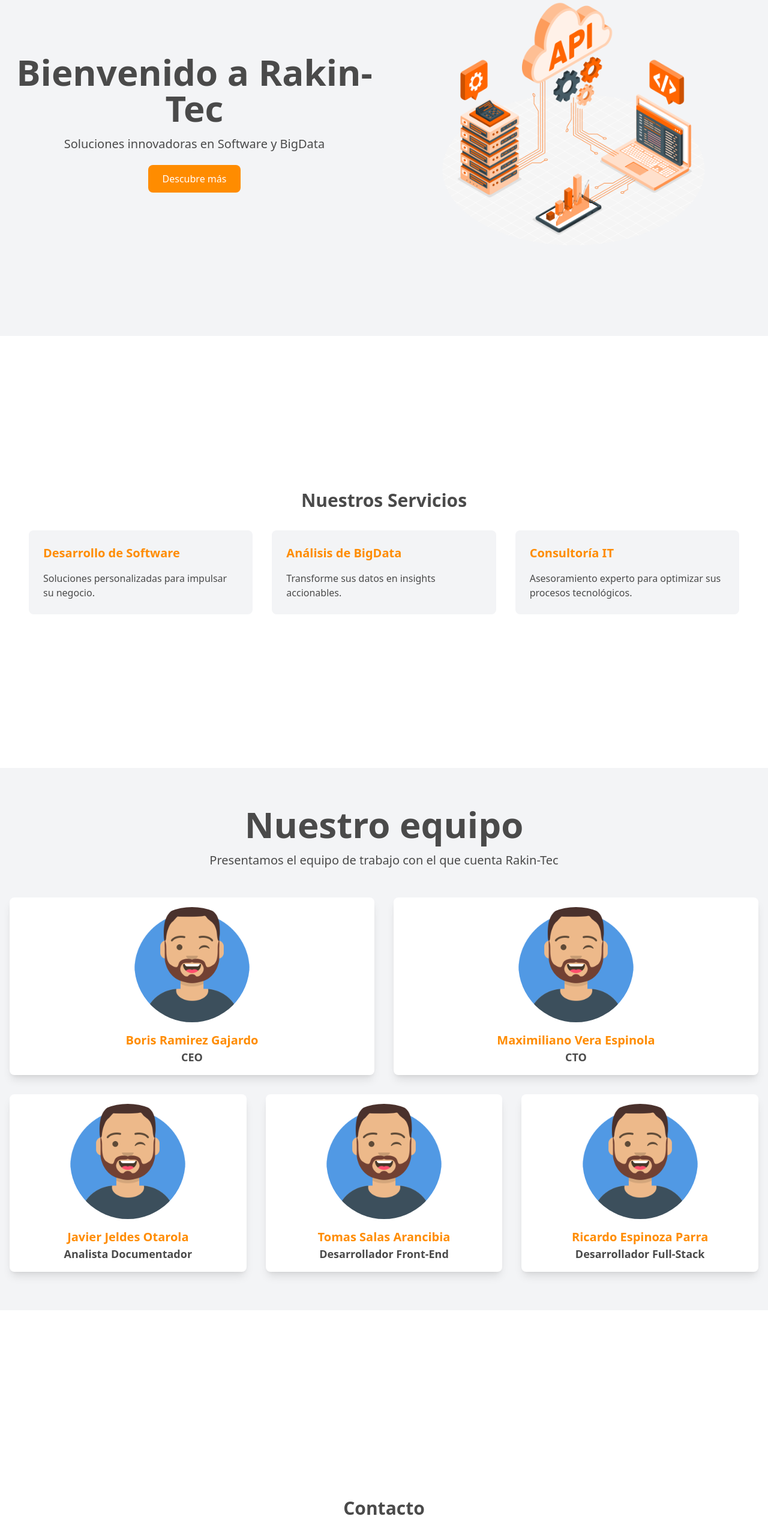
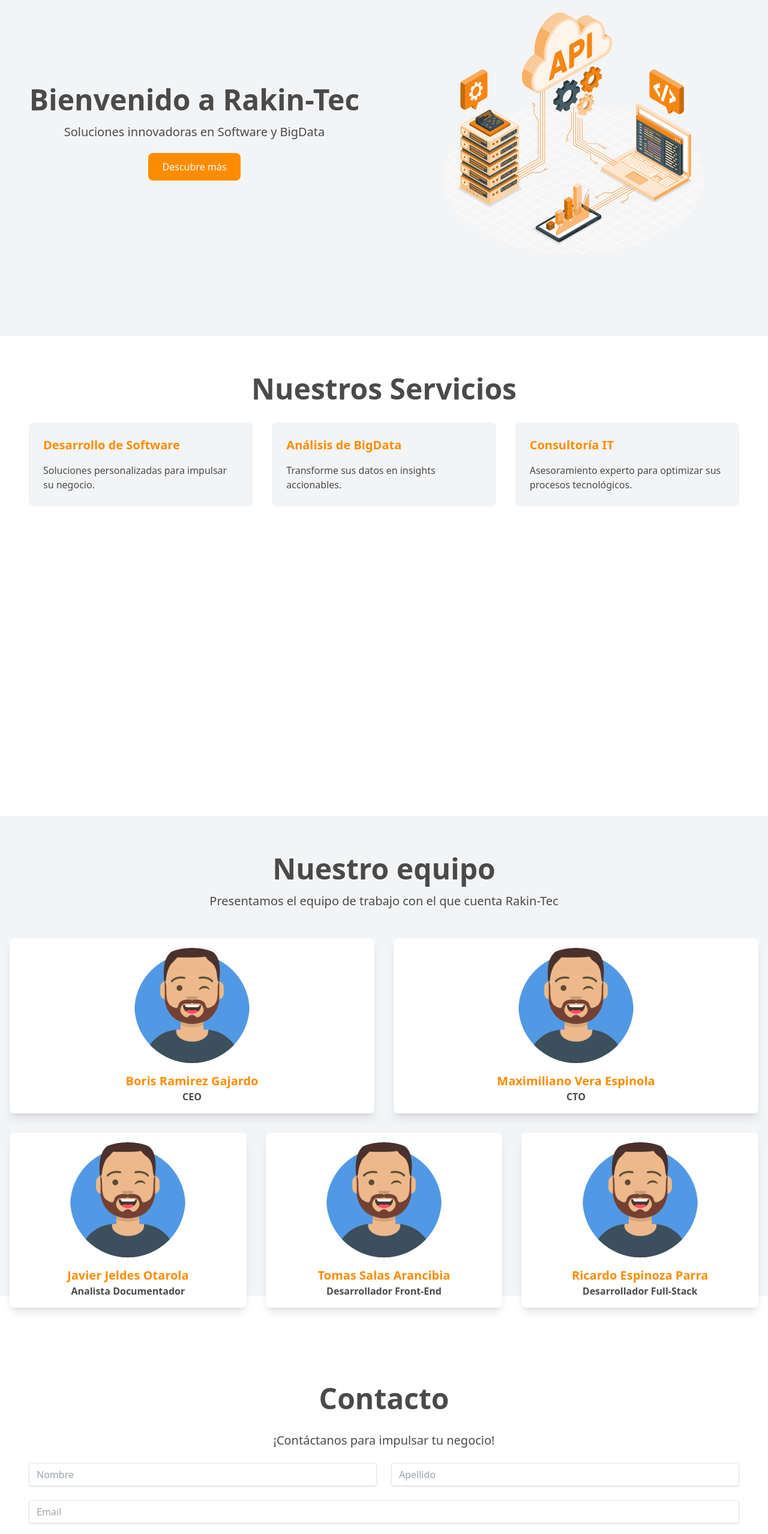
Before and after one commit to TomasSalas/LandingPage, a plain HTML site: page index.html in a window 1280 px wide. Shown: the part 240-2797 px from the top of the page at 60% size. Drawn offline with nearby package versions, Linux system fonts and the light colour scheme.

Commit message:
fix changes

```diff
--- a/index.html
+++ b/index.html
@@ -6,6 +6,7 @@
   <meta name="viewport" content="width=device-width, initial-scale=1.0">
   <title>Rakin-Tec - Software & BigData</title>
   <script src="https://cdn.tailwindcss.com"></script>
+  <script src="https://cdn.tailwindcss.com?plugins=typography,aspect-ratio,container-queries"></script>
   <script>
     tailwind.config = {
       theme: {
@@ -65,9 +66,9 @@
 
   <main class="pt-20">
     <section id="inicio" class="container mx-auto px-6 py-16 h-[calc(100vh-80px)] flex flex-col justify-center">
-      <div class="flex flex-col md:flex-row w-full justify-center items-center gap-8">
-        <div class="flex flex-col w-full md:w-1/2 text-center">
-          <h1 class="text-6xl font-bold mb-4 text-rakin-gray">Bienvenido a Rakin-Tec</h1>
+      <div class="flex flex-col md:flex-row w-full justify-center items-center gap-8 mt-8">
+        <div class="flex flex-col w-full md:w-full text-center">
+          <h1 class="text-5xl font-bold mb-4 text-rakin-gray">Bienvenido a Rakin-Tec</h1>
           <p class="text-xl mb-8 text-rakin-gray">Soluciones innovadoras en Software y BigData</p>
           <div>
             <a href="#"
@@ -75,16 +76,16 @@
               más</a>
           </div>
         </div>
-        <div class="w-full md:w-1/2 mt-8 md:mt-0">
-          <img src="./assets/img-princi.png" alt="Imagen principal"
+        <div class="w-full md:w-full mt-8 md:mt-0">
+          <img src="./assets/img.svg" alt="Imagen principal"
             class="w-full h-auto max-w-md mx-auto object-contain">
         </div>
       </div>
     </section>
 
-    <section id="servicios" class="mx-auto px-6 py-16 h-[calc(100vh-80px)] flex flex-col justify-center bg-white">
+    <section id="servicios" class="mx-auto px-6 py-16 h-screen flex flex-col bg-white">
       <div class="container mx-auto px-6">
-        <h2 class="text-3xl font-bold mb-8 text-center text-rakin-gray">Nuestros Servicios</h2>
+        <h2 class="text-5xl font-bold mb-8 text-center text-rakin-gray">Nuestros Servicios</h2>
         <div class="grid grid-cols-1 md:grid-cols-3 gap-8">
           <div class="bg-gray-100 p-6 rounded-lg">
             <h3 class="text-xl font-semibold mb-4 text-rakin-orange">Desarrollo de Software</h3>
@@ -102,78 +103,89 @@
       </div>
     </section>
 
-    <section id="sobre-nosotros" class="container mx-auto px-4 py-16">
+    <section id="sobre-nosotros" class="container mx-auto px-4 py-16 h-screen">
       <div class="text-center mb-12">
-        <h2 class="text-4xl md:text-6xl font-bold mb-4 text-rakin-gray">Nuestro equipo</h2>
+        <h2 class="text-5xl md:text-5xl font-bold mb-4 text-rakin-gray">Nuestro equipo</h2>
         <p class="text-lg md:text-xl text-rakin-gray">Presentamos el equipo de trabajo con el que cuenta Rakin-Tec</p>
       </div>
 
       <div class="grid grid-cols-1 md:grid-cols-2 gap-8 mb-8">
-        <div class="bg-white p-4 rounded-lg shadow-lg flex flex-col items-center">
+        <div
+          class="bg-white p-4 rounded-lg shadow-lg flex flex-col items-center transition duration-300 hover:scale-105 hover:bg-orange-100">
           <div class="w-48 h-48 mb-4 overflow-hidden rounded-full">
-            <img
-              src="./assets/avatar.png"
-              alt="Boris Ramirez Gajardo"
-              class="w-full h-full object-cover"
-            />
+            <img src="./assets/avatar.png" alt="Boris Ramirez Gajardo" class="w-full h-full object-cover" />
           </div>
-          <h3 class="text-xl font-semibold text-rakin-orange text-center">Boris Ramirez Gajardo</h3>
-          <h3 class="text-lg font-semibold text-rakin-gray text-center">CEO</h3>
+          <h3 class="text-xl font-bold text-rakin-orange text-center">Boris Ramirez Gajardo</h3>
+          <h3 class="text-md font-semibold text-rakin-gray text-center">CEO</h3>
         </div>
-        <div class="bg-white p-4 rounded-lg shadow-lg flex flex-col items-center">
+        <div
+          class="bg-white p-4 rounded-lg shadow-lg flex flex-col items-center transition duration-300 hover:scale-105 hover:bg-orange-100">
           <div class="w-48 h-48 mb-4 overflow-hidden rounded-full">
-            <img
-              src="./assets/avatar.png"
-              alt="Maximiliano Vera Espinola"
-              class="w-full h-full object-cover"
-            />
+            <img src="./assets/avatar.png" alt="Maximiliano Vera Espinola" class="w-full h-full object-cover" />
           </div>
-          <h3 class="text-xl font-semibold text-rakin-orange text-center">Maximiliano Vera Espinola</h3>
-          <h3 class="text-lg font-semibold text-rakin-gray text-center">CTO</h3>
+          <h3 class="text-xl font-bold text-rakin-orange text-center">Maximiliano Vera Espinola</h3>
+          <h3 class="text-md font-semibold text-rakin-gray text-center">CTO</h3>
         </div>
       </div>
 
       <div class="grid grid-cols-1 md:grid-cols-3 gap-8">
-        <div class="bg-white p-4 rounded-lg shadow-lg flex flex-col items-center">
+        <div
+          class="bg-white p-4 rounded-lg shadow-lg flex flex-col items-center transition duration-300 hover:scale-105 hover:bg-orange-100">
           <div class="w-48 h-48 mb-4 overflow-hidden rounded-full">
-            <img
-              src="./assets/avatar.png"
-              alt="Javier Jeldes Otarola"
-              class="w-full h-full object-cover"
-            />
+            <img src="./assets/avatar.png" alt="Javier Jeldes Otarola" class="w-full h-full object-cover" />
           </div>
-          <h3 class="text-xl font-semibold text-rakin-orange text-center">Javier Jeldes Otarola</h3>
-          <h3 class="text-lg font-semibold text-rakin-gray text-center">Analista Documentador</h3>
+          <h3 class="text-xl font-bold text-rakin-orange text-center">Javier Jeldes Otarola</h3>
+          <h3 class="text-md font-semibold text-rakin-gray text-center">Analista Documentador</h3>
         </div>
-        <div class="bg-white p-4 rounded-lg shadow-lg flex flex-col items-center">
+        <div
+          class="bg-white p-4 rounded-lg shadow-lg flex flex-col items-center transition duration-300 hover:scale-105 hover:bg-orange-100">
           <div class="w-48 h-48 mb-4 overflow-hidden rounded-full">
-            <img
-              src="./assets/avatar.png"
-              alt="Tomas Salas Arancibia"
-              class="w-full h-full object-cover"
-            />
+            <img src="./assets/avatar.png" alt="Tomas Salas Arancibia" class="w-full h-full object-cover" />
           </div>
-          <h3 class="text-xl font-semibold text-rakin-orange text-center">Tomas Salas Arancibia</h3>
-          <h3 class="text-lg font-semibold text-rakin-gray text-center">Desarrollador Front-End</h3>
+          <h3 class="text-xl font-bold text-rakin-orange text-center">Tomas Salas Arancibia</h3>
+          <h3 class="text-md font-semibold text-rakin-gray text-center">Desarrollador Front-End</h3>
         </div>
-        <div class="bg-white p-4 rounded-lg shadow-lg flex flex-col items-center">
+        <div
+          class="bg-white p-4 rounded-lg shadow-lg flex flex-col items-center transition duration-300 hover:scale-105 hover:bg-orange-100">
           <div class="w-48 h-48 mb-4 overflow-hidden rounded-full">
-            <img
-              src="./assets/avatar.png"
-              alt="Ricardo Espinoza Parra"
-              class="w-full h-full object-cover"
-            />
+            <img src="./assets/avatar.png" alt="Ricardo Espinoza Parra" class="w-full h-full object-cover" />
           </div>
-          <h3 class="text-xl font-semibold text-rakin-orange text-center">Ricardo Espinoza Parra</h3>
-          <h3 class="text-lg font-semibold text-rakin-gray text-center">Desarrollador Full-Stack</h3>
+          <h3 class="text-xl font-bold text-rakin-orange text-center">Ricardo Espinoza Parra</h3>
+          <h3 class="text-md font-semibold text-rakin-gray text-center">Desarrollador Full-Stack</h3>
         </div>
       </div>
     </section>
 
-    <section id="contacto" class="mx-auto px-6 py-16 h-[calc(100vh-80px)] flex flex-col justify-center bg-white">
+    <section id="contacto" class="mx-auto px-6 h-screen flex flex-col bg-white justify-center">
       <div class="container mx-auto px-6">
-        <h2 class="text-3xl font-bold mb-8 text-center text-rakin-gray">Contacto</h2>
-        <p class="text-xl text-rakin-gray text-center">¡Contáctanos para impulsar tu negocio!</p>
+        <div>
+          <h2 class="text-5xl font-bold mb-8 text-center text-rakin-gray">Contacto</h2>
+          <p class="text-xl text-rakin-gray text-center">¡Contáctanos para impulsar tu negocio!</p>
+        </div>
+        <form>
+          <div class="flex md:flex-row flex-col gap-6 mt-6">
+            <input
+              required class="shadow appearance-none border rounded w-full py-2 px-3 text-gray-700 leading-tight focus:outline-none focus:shadow-outline"
+              id="nombre" type="text" placeholder="Nombre">
+            <input
+              required class="shadow appearance-none border rounded w-full py-2 px-3 text-gray-700 leading-tight focus:outline-none focus:shadow-outline"
+              id="apellido" type="text" placeholder="Apellido">
+          </div>
+          <div class="flex flex-row gap-6 mt-6">
+            <input
+             required class="shadow appearance-none border rounded w-full py-2 px-3 text-gray-700 leading-tight focus:outline-none focus:shadow-outline"
+              id="email" type="email" placeholder="Email">
+          </div>
+          <div class="flex flex-row gap-6 mt-6">
+            <textarea
+              required class="resize-none shadow appearance-none border rounded w-full py-2 px-3 text-gray-700 leading-tight focus:outline-none focus:shadow-outline"
+              id="mensaje" placeholder="Escribe tu mensaje aquí" rows="8"></textarea>
+          </div>
+          <div class="flex flex-row gap-8 mt-6">
+            <button type="submit" class="bg-rakin-orange text-white px-6 py-3 rounded-lg hover:bg-opacity-80 transition duration-300"> Enviar Información </button>
+          </div>
+        </form>
+      </div>
       </div>
     </section>
   </main>
--- a/index.js
+++ b/index.js
@@ -1,3 +1,7 @@
+window.onload = function() {
+  document.getElementById("inicio").scrollIntoView();
+}
+
 document.addEventListener('DOMContentLoaded', () => {
   const menuToggle = document.getElementById('menu-toggle')
   const mobileMenu = document.getElementById('mobile-menu')
@@ -12,7 +16,6 @@ document.addEventListener('DOMContentLoaded', () => {
     }
   })
 
-  // View Transitions
   const navLinks = document.querySelectorAll('.nav-link')
 
   navLinks.forEach(link => {
@@ -24,18 +27,17 @@ document.addEventListener('DOMContentLoaded', () => {
       if (targetSection && document.startViewTransition) {
         document.startViewTransition(() => {
           window.scrollTo({
-            top: targetSection.offsetTop - 68,
+            top: targetSection.offsetTop - 70,
             behavior: 'smooth'
           })
         })
       } else {
         window.scrollTo({
-          top: targetSection.offsetTop - 68,
+          top: targetSection.offsetTop - 70,
           behavior: 'smooth'
         })
       }
 
-      // Close mobile menu if open
       if (menuOpen) {
         menuOpen = false
         mobileMenu.style.maxHeight = '0px'
@@ -47,3 +49,22 @@ document.addEventListener('DOMContentLoaded', () => {
 const añoActual = new Date().getFullYear()
 const elementoAño = document.getElementById('año')
 elementoAño.textContent = añoActual
+
+const formulario = document.querySelector('form');
+formulario.addEventListener('submit', (e) => {
+  e.preventDefault();
+
+  const nombre = document.getElementById('nombre').value;
+  const apellido = document.getElementById('apellido').value;
+  const email = document.getElementById('email').value;
+  const mensaje = document.getElementById('mensaje').value;
+
+  const datos = {
+    nombre,
+    apellido,
+    email,
+    mensaje,
+  };
+
+  console.log(datos)
+});
```
Also changed, not shown: assets/img.svg (added).
